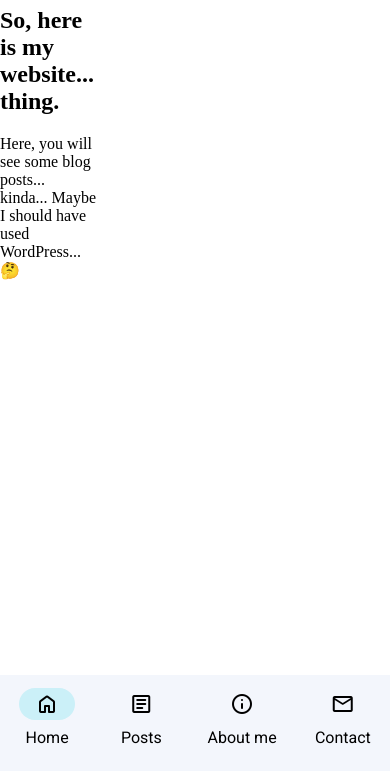
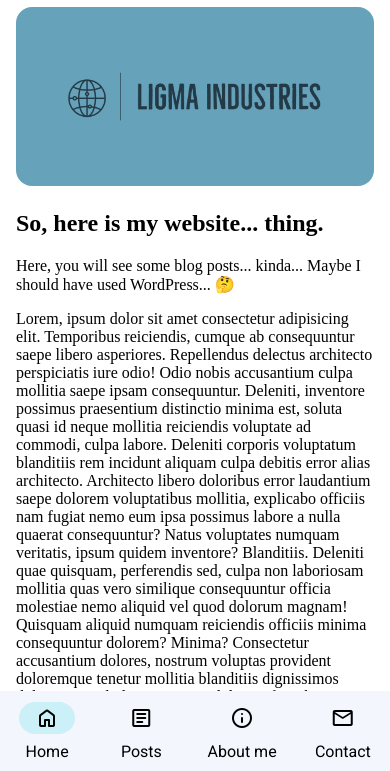
Before and after one commit to Rarestein/rarestein.github.io, a plain HTML site: page index.html in a window 390 px wide. Shown: the part 73-844 px from the top of the page. Drawn offline with nearby package versions, Linux system fonts and the light colour scheme.

Commit message:
Phone UI fixes and hero image

```diff
--- a/index.html
+++ b/index.html
@@ -47,9 +47,43 @@
 
     <div class="content">
       <h1>Rarestein</h1>
+      <img src="img/hero.jpg" alt="Hero image">
 
       <h2>So, here is my website... thing.</h2>
-      <p>Here, you will see some blog posts... kinda... Maybe I should have used WordPress... 🤔</p>
+      <p>Here, you will see some blog posts... kinda... Maybe I should have used WordPress... 🤔
+      </p>
+      <p>
+        Lorem, ipsum dolor sit amet consectetur adipisicing elit. Temporibus reiciendis, cumque ab consequuntur saepe
+        libero asperiores. Repellendus delectus architecto perspiciatis iure odio! Odio nobis accusantium culpa mollitia
+        saepe ipsam consequuntur.
+        Deleniti, inventore possimus praesentium distinctio minima est, soluta quasi id neque mollitia reiciendis
+        voluptate ad commodi, culpa labore. Deleniti corporis voluptatum blanditiis rem incidunt aliquam culpa debitis
+        error alias architecto.
+        Architecto libero doloribus error laudantium saepe dolorem voluptatibus mollitia, explicabo officiis nam fugiat
+        nemo eum ipsa possimus labore a nulla quaerat consequuntur? Natus voluptates numquam veritatis, ipsum quidem
+        inventore? Blanditiis.
+        Deleniti quae quisquam, perferendis sed, culpa non laboriosam mollitia quas vero similique consequuntur officia
+        molestiae nemo aliquid vel quod dolorum magnam! Quisquam aliquid numquam reiciendis officiis minima consequuntur
+        dolorem? Minima?
+        Consectetur accusantium dolores, nostrum voluptas provident doloremque tenetur mollitia blanditiis dignissimos
+        dolore quas ad id vitae in cum dolorem fugit beatae. Fugit eveniet quam sit non eius architecto explicabo
+        commodi?
+        Iure, dolores obcaecati rem praesentium quam ullam? Dolorum voluptatibus consectetur magni, quidem architecto
+        dolore impedit, eaque iure est voluptas obcaecati sunt praesentium maxime voluptates laborum, perspiciatis
+        aliquam! Distinctio, velit commodi?
+        Corrupti vitae sint mollitia repellendus ipsa voluptates ratione necessitatibus maiores reprehenderit assumenda
+        recusandae esse eius perferendis porro consequatur quasi ullam doloribus odio, libero aliquam. Et doloremque
+        distinctio magnam! Dicta, pariatur!
+        Porro tempora fugiat iste adipisci corporis eligendi ab facilis nesciunt doloremque, inventore ratione voluptate
+        minima explicabo asperiores accusantium odio voluptatem nisi veritatis quam harum neque consequatur incidunt
+        sint. Consectetur, explicabo?
+        Aperiam excepturi perspiciatis quos quibusdam accusamus, asperiores ea modi temporibus consequatur rerum
+        cupiditate cum reprehenderit illo. Nemo odio quo deleniti voluptate? Assumenda fugiat quaerat ab nemo commodi
+        nostrum perferendis voluptas!
+        Accusantium voluptatem neque porro iure iste eius laborum tempore, vitae optio quidem, odit labore perspiciatis
+        eum ad in commodi tempora provident unde voluptate voluptatum quisquam autem accusamus, fugit voluptas!
+        Consequatur.
+      </p>
     </div>
   </div>
 </body>
--- a/style.css
+++ b/style.css
@@ -25,8 +25,6 @@ header h1 {
     display: grid;
     grid-template-columns: 96px auto;
 }
-
-
 
 .menu {
     height: 100vh;
@@ -76,40 +74,97 @@ header h1 {
     background: #CED3D7;
 }
 
-/*
+img {
+    border-radius: 32px;
+}
+
+.content {
+    padding: 0 60px;
+    height: 100vh;
+    overflow-y: scroll;
+}
+
+.menu-button span,
+.menu-button:hover span,
+.menu-button:active span,
+.menu-button.selected span,
+.menu-button.selected:hover span,
+.menu-button.selected:active span {
+    transition: 125ms ease-in-out;
+}
+
+
 @media(prefers-color-scheme: dark) {
     body {
-        background: var(--color-dark-head);
-        color: var(--color-dark-text);
+        background: #202124;
+        color: #FFF;
+        font-family: "Roboto";
     }
 
-    .card {
-        background: var(--color-dark-card);
+    .menu {
+        background: #2D2E31;
+    }
 
+    .menu-button {
+        color: #F1F3F4;
     }
-} */
+
+    .menu-button.selected span {
+        background: #4B737B;
+    }
+
+    .menu-button.selected:hover span {
+        background: #517880;
+    }
+
+    .menu-button.selected:active span {
+        background: #658C94;
+    }
+
+    .menu-button:hover span {
+        background: #353639;
+    }
+
+    .menu-button:active span {
+        background: #545758;
+    }
+}
 
 @media only screen and (max-width: 767px) {
-    .container {
-        display: grid;
-        grid-template-rows: auto 96px;
-    }
+    /* body {position: f;} */
+
+    /* body {
+        position: fixed;
+    } */
 
     .menu {
         display: flex;
         align-items: end;
         justify-content: center;
-        padding: 8px 0;
-        background: #F3F6FC;
+        padding: 0 0;
         width: 100vw;
-        height: 96px;
-        min-height: 96px;
+        height: 80px;
+        min-height: 80px;
         position: fixed;
         bottom: 0;
     }
 
     .menu-button {
-        margin: 0 auto;
+        margin: 0 auto -6px;
+    }
+
+    .content {
+        /* display: inline; */
+        padding: 0 16px;
+        width: calc(100vw - 32px);
+        min-width: calc(100vw - 32px);
+        height: calc(100vh - 80px);
+        overflow-y: scroll;
+    }
+
+    img {
+        width: calc(100vw - 32px);
+        border-radius: 16px;
     }
 }
 
```
Also changed, not shown: img/hero.jpg (added).
